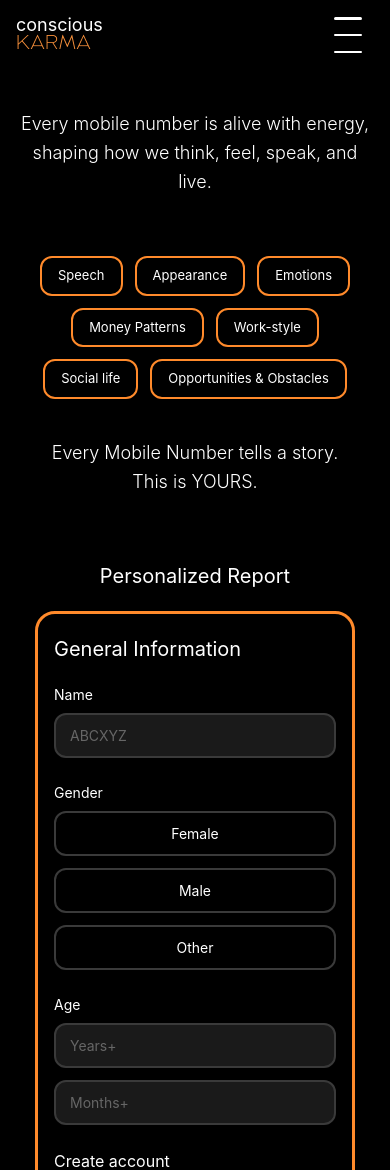
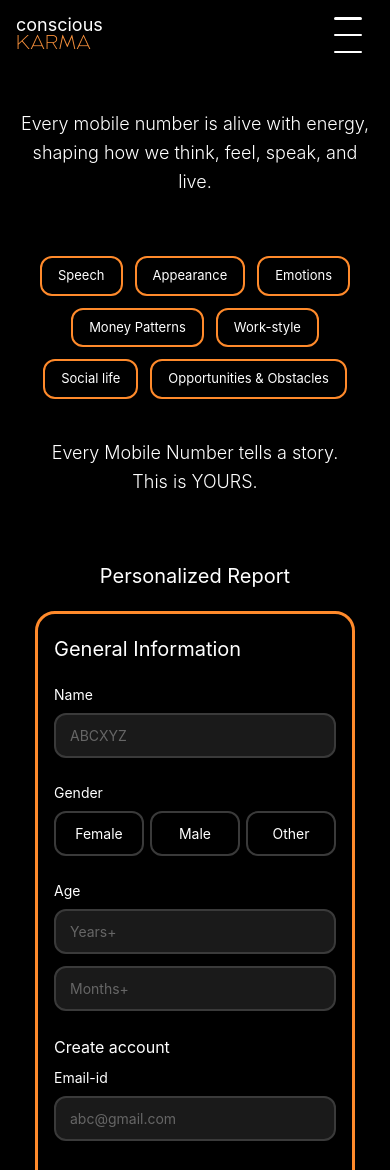
Before and after one commit to tanuj0111/this-project, a React (Create React App) app: page /personalised-report in a window 390 px wide. Shown: the top 1170 px of the page. Built offline with nearby package versions, Linux system fonts and the light colour scheme.

Commit message:
Make gender buttons horizontal and fully responsive

```diff
--- a/src/PersonalisedReport.jsx
+++ b/src/PersonalisedReport.jsx
@@ -695,7 +695,7 @@ const ConsciousKarmaPage = () => {
 
                   <div className="ck-field-block">
                     <div className="ck-label">Gender</div>
-                    <div className="ck-btn-row">
+                    <div className="ck-btn-row ck-btn-row-horizontal">
                       {["Female", "Male", "Other"].map((g) => (
                         <button
                           key={g}
--- a/src/PersonalizedReport.css
+++ b/src/PersonalizedReport.css
@@ -272,6 +272,15 @@
   gap: 16px;
   align-items: center;
   flex-wrap: wrap;
+}
+
+.ck-btn-row-horizontal {
+  flex-direction: row !important;
+}
+
+.ck-btn-row-horizontal .ck-pill {
+  flex: 1;
+  min-width: 0;
 }
 
 .ck-inline-inputs {
@@ -683,6 +692,18 @@
     gap: 12px;
   }
 
+  .ck-btn-row-horizontal {
+    flex-direction: row !important;
+    gap: 8px;
+  }
+
+  .ck-btn-row-horizontal .ck-pill {
+    width: auto;
+    flex: 1;
+    padding: 12px 10px;
+    font-size: 15px;
+  }
+
   .ck-pill {
     width: 100%;
     text-align: center;
@@ -826,6 +847,15 @@
     font-size: 13px;
   }
 
+  .ck-btn-row-horizontal {
+    gap: 6px;
+  }
+
+  .ck-btn-row-horizontal .ck-pill {
+    padding: 10px 8px;
+    font-size: 14px;
+  }
+
   .ck-form-title-outside {
     font-size: 20px;
   }
```
